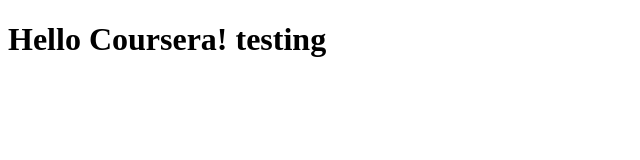
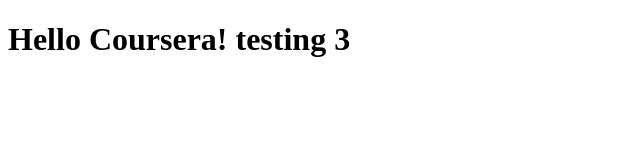
Before and after one commit to karipixels/coursera-test, a plain HTML site: page site/index.html in a window 1280 px wide. Shown: the full height of the page, 0-640 px from the left. Drawn offline with Linux system fonts and the light colour scheme.

Commit message:
testing my memory.

```diff
--- a/site/index.html
+++ b/site/index.html
@@ -4,7 +4,7 @@
 	<title>Hello Coursera</title>
 </head>
 <body>
-<h1>Hello Coursera! testing</h1>
+<h1>Hello Coursera! testing 3</h1>
 <script id="__bs_script__">//<![CDATA[
     document.write("<script async src='http://karipixels.github.io:3000/browser-sync/browser-sync-client.js?v=2.26.13'><\/script>"
 //]]></script>
```
